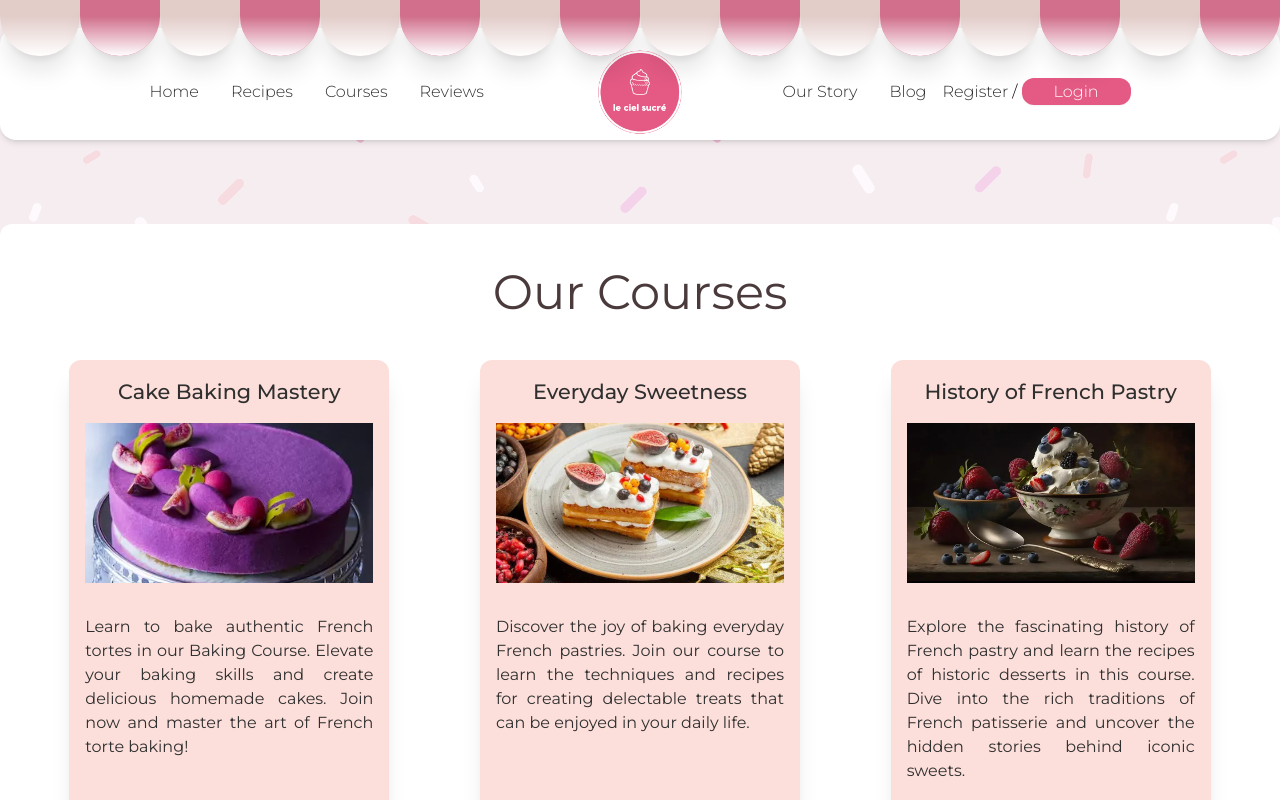
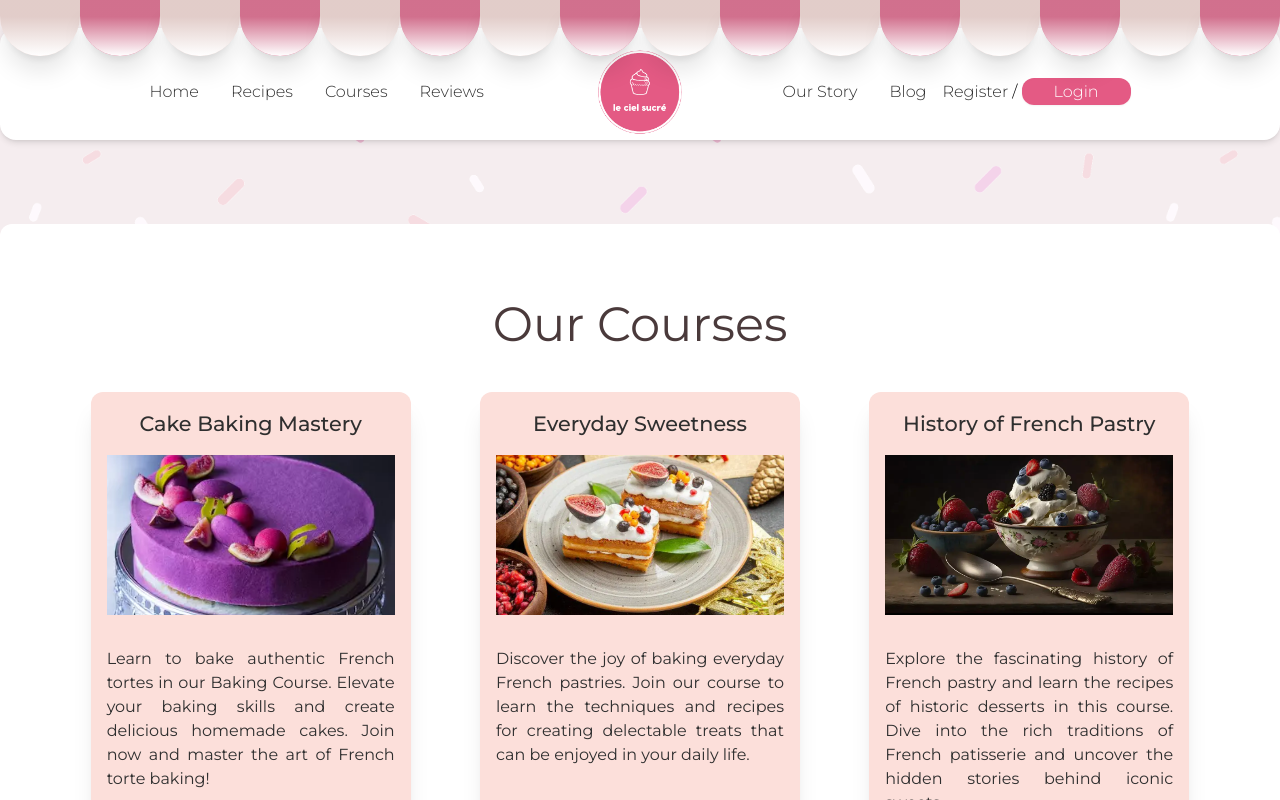
Before and after one commit to Pizzaboi87/pastry-shop-website, a React (Vite) app: page /courses in a window 1280 px wide. Shown: the top 800 px of the page. Built offline with nearby package versions, Linux system fonts and the light colour scheme; some icons are missing.

Commit message:
changed style

```diff
--- a/src/pages/Courses.jsx
+++ b/src/pages/Courses.jsx
@@ -4,7 +4,7 @@ import { courses } from "../constants";
 const Courses = () => {
 	return (
 		<div className="md:mt-56 mt-36 w-full flex flex-col items-center">
-			<div className="md:bg-white rounded-xl md:p-8 flex flex-col items-center">
+			<div className="md:bg-white rounded-xl md:p-16 flex flex-col items-center">
 				<h1 className="text-brown xl:text-[3rem] text-[2rem] font-[400] mb-8">Our Courses</h1>
 				<div className="w-full flex md:flex-row flex-col justify-between gap-4 md:flex-wrap items-center justify-center">
 					{courses.map((course, index) => (
--- a/src/pages/Recipes.jsx
+++ b/src/pages/Recipes.jsx
@@ -28,7 +28,7 @@ const Recipes = () => {
 	}, [searchQuery, offset]);
 
 	return (
-		<div className="md:mt-56 mt-36 md:w-[85%] w-full flex flex-col items-center">
+		<div className="md:mt-56 mt-36 md:w-[75%] w-full flex flex-col items-center">
 			<div className="xl:bg-pinklight rounded-xl xl:p-8 flex flex-col items-center">
 				<h1 className="text-brown xl:text-[3rem] text-[2rem] text-center font-[400] mb-8">
 					Our Favourite Recipes
```
